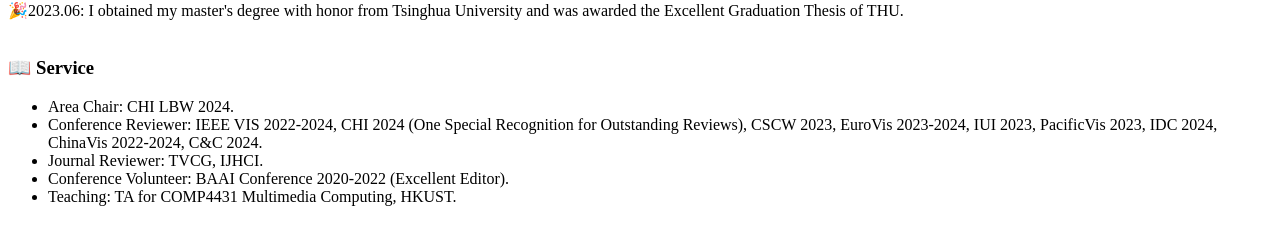
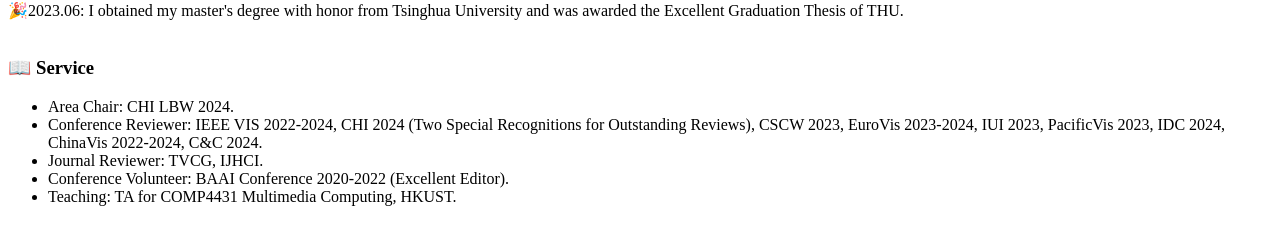
Before and after one commit to ShenLeixian/ShenLeixian1111, a Jekyll site: the page built from _pages/include/service.md, in a window 1280 px wide. Shown: the part 594-839 px from the top of the page. Built offline with Jekyll 4.4.1, drawn with Linux system fonts in a browser that asks for light colours; our own code applies the rules of GitHub Pages for plain Markdown files.

Commit message:
Update service.md

```diff
--- a/_pages/include/service.md
+++ b/_pages/include/service.md
@@ -1,7 +1,7 @@
 # 📖 Service
 
 - Area Chair: CHI LBW 2024.
-- Conference Reviewer: IEEE VIS 2022-2024, CHI 2024 (One Special Recognition for Outstanding Reviews), CSCW 2023, EuroVis 2023-2024, IUI 2023, PacificVis 2023, IDC 2024, ChinaVis 2022-2024, C&amp;C 2024.
+- Conference Reviewer: IEEE VIS 2022-2024, CHI 2024 (Two Special Recognitions for Outstanding Reviews), CSCW 2023, EuroVis 2023-2024, IUI 2023, PacificVis 2023, IDC 2024, ChinaVis 2022-2024, C&amp;C 2024.
 - Journal Reviewer: TVCG, IJHCI.
 - Conference Volunteer: BAAI Conference 2020-2022 (Excellent Editor).
 - Teaching: TA for COMP4431 Multimedia Computing, HKUST.
```
